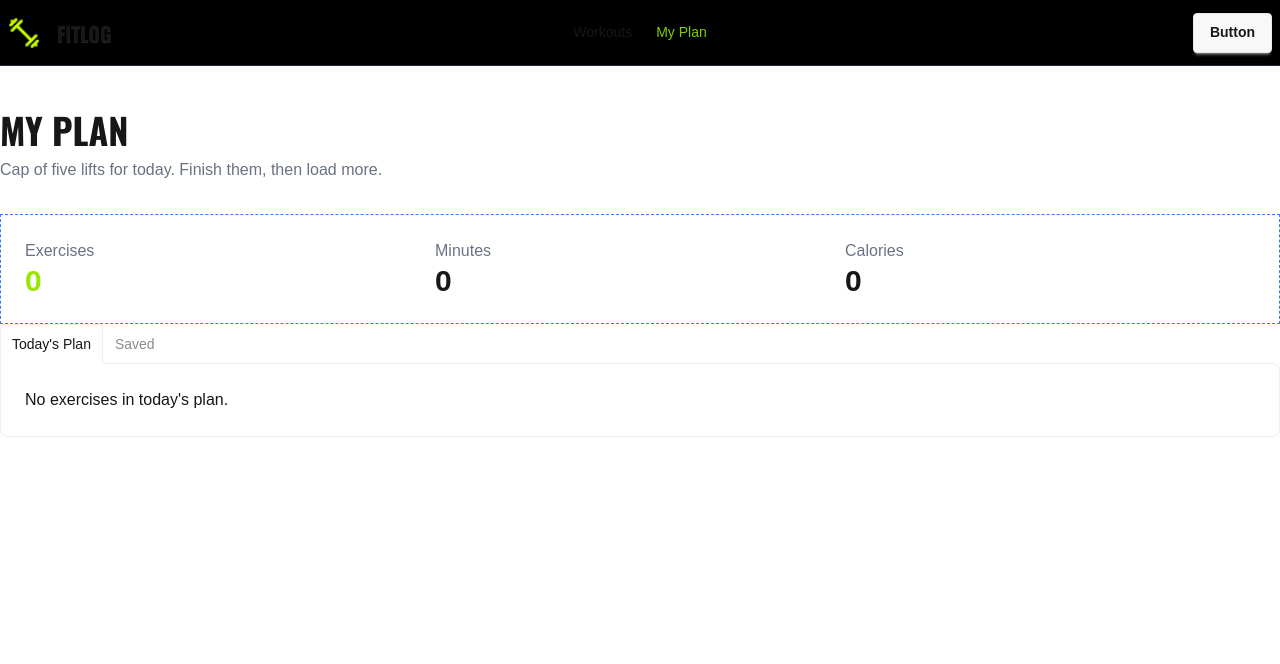
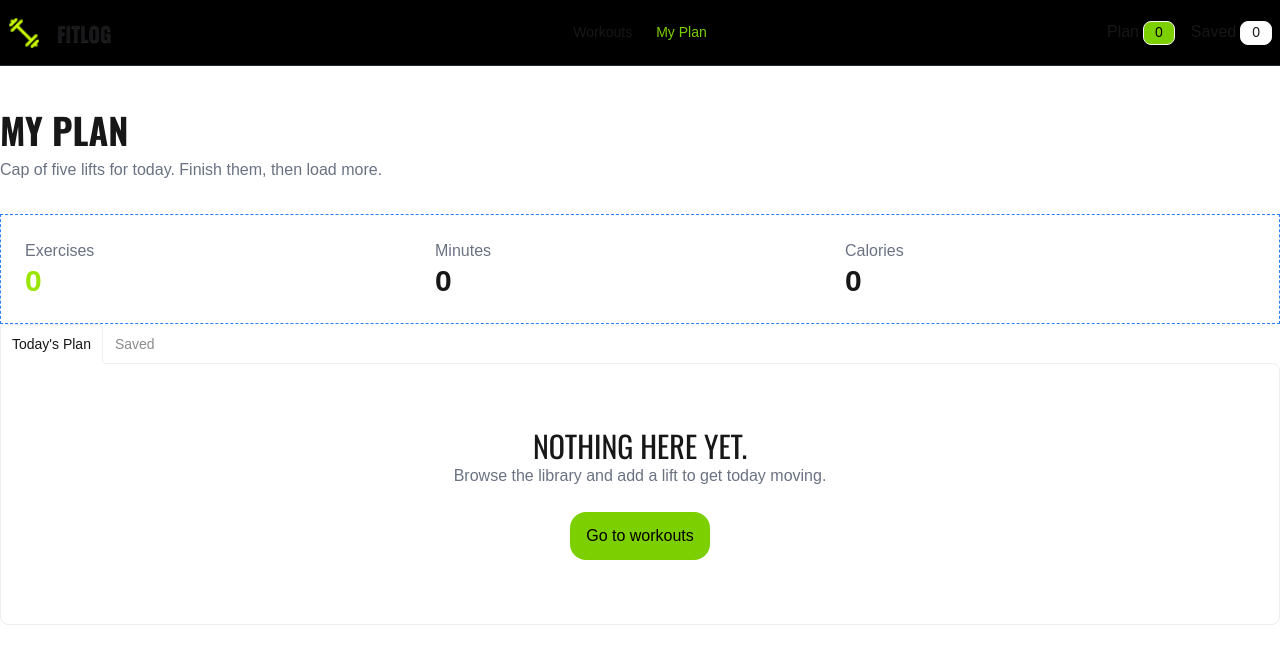
Before and after one commit to abiradnan365-art/a6-fit-log, a Next.js app: page /my-plan in a window 1280 px wide. Shown: the top 664 px of the page. Built offline with nearby package versions, Linux system fonts and the light colour scheme.

Commit message:
update navbar with plan and saved counters

```diff
--- a/src/app/components/Navber.tsx
+++ b/src/app/components/Navber.tsx
@@ -1,13 +1,15 @@
 'use client'
-import React from 'react';
+import React, { useContext } from 'react';
 import Image from 'next/image';
 import { usePathname } from 'next/navigation';
 import Link from 'next/link';
 import logo from '@/assets/logo.png'
 import { Oswald } from 'next/font/google';
+import { ExercisesContext } from '@/context/ExercisesContext';
 const oswald = Oswald({ subsets: ['latin'] });
+
 const Navber = () => {
-
+    const { addPlan, saveList } = useContext(ExercisesContext);
     const pathname = usePathname();
     const links = <>
         <li><Link className={pathname === '/' ? 'text-lime-500' : ''} href='/'>Workouts</Link></li>
@@ -16,9 +18,9 @@ const Navber = () => {
     </>
 
     return (
-        <nav className='sticky top-0 z-50 w-full bg-black'>
+        <nav className='sticky top-0 z-50 w-full bg-black '>
 
-            <div className="navbar container mx-auto ">
+            <div className="navbar container mx-auto  ">
                 <div className="navbar-start">
                     <div className="dropdown">
                         <div tabIndex={0} role="button" className="btn btn-ghost lg:hidden">
@@ -44,8 +46,20 @@ const Navber = () => {
                         {links}
                     </ul>
                 </div>
-                <div className="navbar-end">
-                    <a className="btn">Button</a>
+                <div className="navbar-end flex items-center gap-4">
+                    <div>
+                        <span>Plan</span>
+                        <span className="badge bg-lime-500 text-black ml-1">
+                            {addPlan.length}
+                        </span>
+                    </div>
+
+                    <div>
+                        <span>Saved</span>
+                        <span className="badge ml-1">
+                            {saveList.length}
+                        </span>
+                    </div>
                 </div>
             </div>
             <hr className='text-gray-800' />
--- a/src/app/components/exerciseDetails/AddPlanButton.tsx
+++ b/src/app/components/exerciseDetails/AddPlanButton.tsx
@@ -11,17 +11,29 @@ interface AddPlanButtonProps {
 }
 
 const AddPlanButton = ({ exercise }: AddPlanButtonProps): ReactElement => {
-    const {addPlan, setAddPlan } = useContext(ExercisesContext) as {
+    const { addPlan, setAddPlan } = useContext(ExercisesContext) as {
         addPlan: IFitness[];
         setAddPlan: React.Dispatch<React.SetStateAction<IFitness[]>>;
 
     };
-
     const handleAddExercise = () => {
         console.log('exercise btn clickd', exercise);
 
-        setAddPlan((prevAddPlan: IFitness[]) => [...prevAddPlan, exercise]);
-        toast.success(`You have added ${exercise.name}`)
+        const alreadyAdded = addPlan.some(
+            (item) => item.id === exercise.id
+        );
+
+        if (alreadyAdded) {
+            toast.info(`${exercise.name} is already in today's plan`);
+            return;
+        }
+
+        setAddPlan((prevAddPlan: IFitness[]) => [
+            ...prevAddPlan,
+            exercise
+        ]);
+
+        toast.success(`You have added ${exercise.name}`);
     };
 
     return (
--- a/src/app/components/exerciseDetails/SaveButton.tsx
+++ b/src/app/components/exerciseDetails/SaveButton.tsx
@@ -10,16 +10,28 @@ interface SavedButtonProps {
 }
 
 const SaveButton = ({ exercise }: SavedButtonProps): ReactElement => {
-    const {saveList, setSaveList} = useContext(ExercisesContext) as {
+    const { saveList, setSaveList } = useContext(ExercisesContext) as {
         saveList: IFitness[];
         setSaveList: React.Dispatch<React.SetStateAction<IFitness[]>>;
     };
+    const handleAddExercise = () => {
+        console.log('saved btn clicked', exercise);
 
-    const handleAddExercise = () => {
-        console.log('saved  btn clickd', exercise);
+        const alreadySaved = saveList.some(
+            (item) => item.id === exercise.id
+        );
 
-        setSaveList((prevSaveList: IFitness[]) => [...prevSaveList, exercise]);
-        toast.success(`You have saved ${exercise.name}`)
+        if (alreadySaved) {
+            toast.info(`${exercise.name} is already saved`);
+            return;
+        }
+
+        setSaveList((prevSaveList: IFitness[]) => [
+            ...prevSaveList,
+            exercise
+        ]);
+
+        toast.success(`You have saved ${exercise.name}`);
     };
     return (
         <button className="btn border border-[#3a3e42] bg-transparent px-5 text-xs font-medium text-gray-300 hover:border-[#C2F800] hover:bg-transparent hover:text-white" onClick={() => handleAddExercise()}>
--- a/src/app/my-plan/page.tsx
+++ b/src/app/my-plan/page.tsx
@@ -2,6 +2,8 @@
 import { ExercisesContext } from '@/context/ExercisesContext';
 import React, { useContext, useState } from 'react';
 import { Oswald } from "next/font/google";
+import { useRouter } from 'next/router';
+import Link from 'next/link';
 
 interface ExerciseItem {
     id: string | number;
@@ -20,6 +22,8 @@ type ExerciseTab = 'plan' | 'saved';
 const oswald = Oswald({ subsets: ['latin'] });
 
 const MyPlanPage = () => {
+
+
 
     const [activeTab, setActiveTab] = useState<ExerciseTab>('plan');
 
@@ -94,7 +98,13 @@ const MyPlanPage = () => {
                                 </div>
                             </div>
                         ))): (
-                            <p>No exercises in today's plan.</p>
+                            <div className='text-center py-10'>
+                                 <h2 className={`${oswald.className} text-3xl`} >NOTHING HERE YET.</h2>
+                                 <p className='text-gray-500'>Browse the library and add a lift to get today moving.</p>
+                                 <Link href={'/'} className='inline-block bg bg-lime-500 px-4 py-3 rounded-2xl mt-6 text-black' >Go to workouts</Link>
+                            </div>
+
+
                         )
                         }
                     </div>
@@ -129,34 +139,18 @@ const MyPlanPage = () => {
                                 </div>
                             </div>
                         ))): (
-                            <p>No exercises in save list.</p>
+                            <div className='text-center py-10'>
+                                 <h2 className={`${oswald.className} text-3xl`} >NOTHING HERE YET.</h2>
+                                 <p className='text-gray-500'>Browse the library and add a lift to get today moving.</p>
+                                 <Link href={'/'} className='inline-block bg bg-lime-500 px-4 py-3 rounded-2xl mt-6 text-black' >Go to workouts</Link>
+                            </div>
                         )
                         }
                     </div>
 
                 </div>
 
-                {/* <div className='mt-8 space-y-4'>
 
-                    {activeTab.map((exercise, index) => (
-                        <div
-                            key={exercise.id}
-                            className='border p-5 rounded-lg'
-                        >
-                            <p className='text-gray-500'>
-                                Exercise {index + 1}
-                            </p>
-
-                            <h2 className='text-xl font-bold'>
-                                {exercise.name}
-                            </h2>
-
-                            <div className='flex gap-6 mt-2 text-gray-500'>
-                                <p>{exercise.duration} minutes</p>
-                                <p>{exercise.caloriesBurned} calories</p>
-                            </div>
-                        </div>
-                    ))} */}
 
                 </div>
             </div>
```
